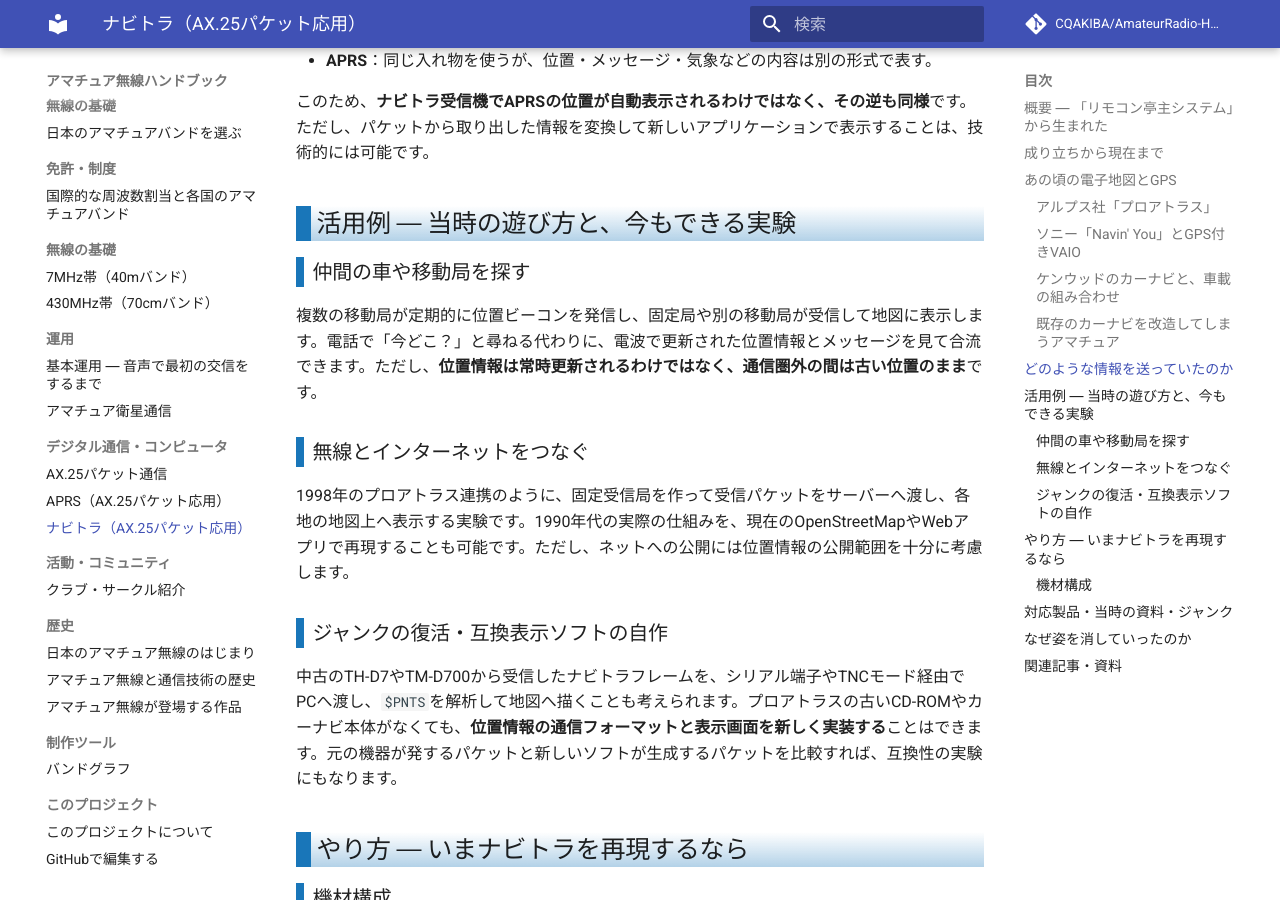
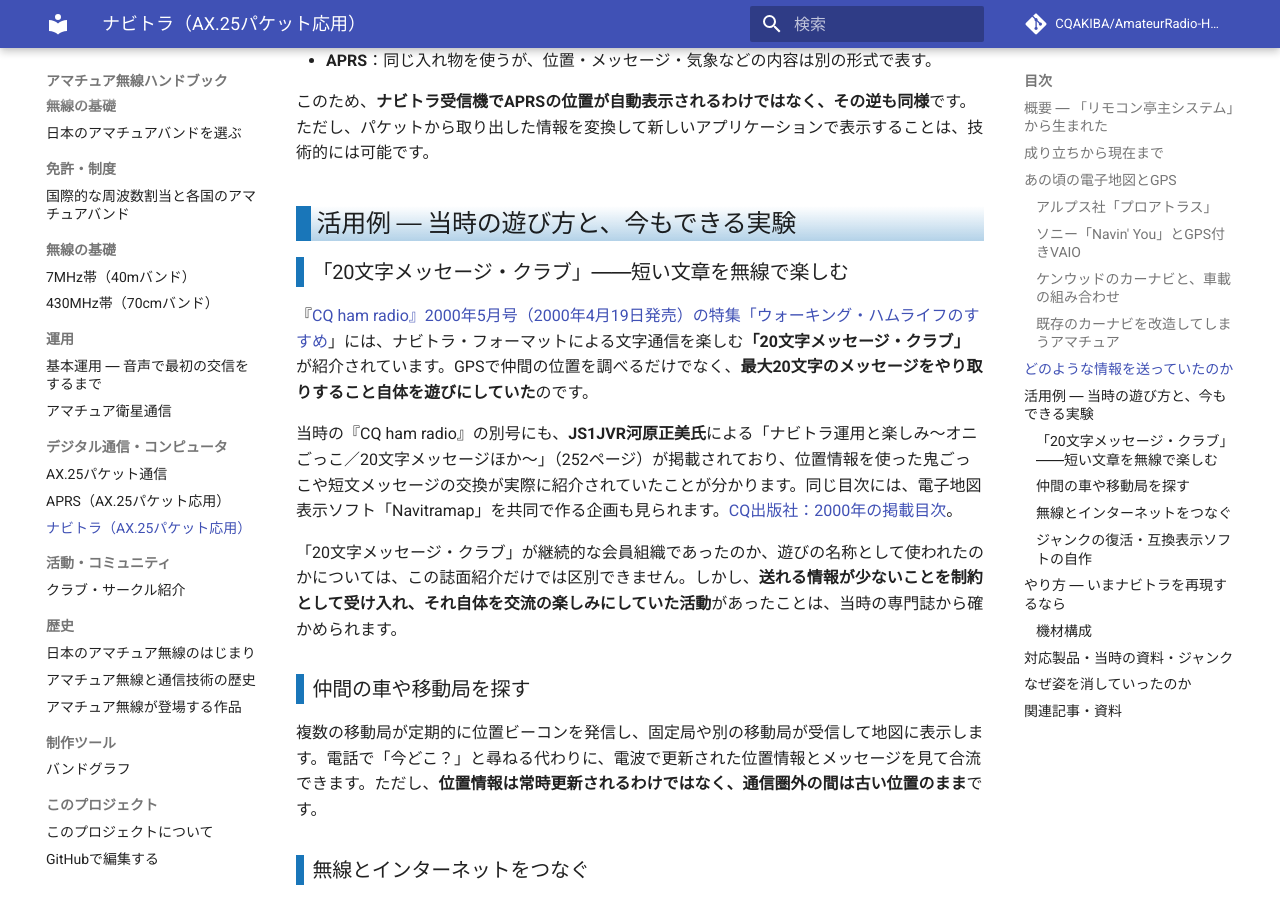
Before and after one commit to CQAKIBA/AmateurRadio-Handbook, an MkDocs documentation site: the page built from docs/07_デジタル通信・コンピュータ/ナビトラ.md, in a window 1280 px wide and 900 px high, scrolled down 3865 px. Built offline with MkDocs 1.6.1 and Material for MkDocs 9.7.7, drawn with Linux system fonts in a browser that asks for light colours; comment, search, counter and statistics services are not loaded; some of the changed text lies outside the part shown.

Commit message:
docs: 2000年CQ誌の『20文字メッセージ・クラブ』とナビトラ鬼ごっこを追記

```diff
--- a/docs/07_デジタル通信・コンピュータ/ナビトラ.md
+++ b/docs/07_デジタル通信・コンピュータ/ナビトラ.md
@@ -89,6 +89,14 @@
 
 ## 活用例 ― 当時の遊び方と、今もできる実験
 
+### 「20文字メッセージ・クラブ」――短い文章を無線で楽しむ
+
+『[CQ ham radio』2000年5月号（2000年4月19日発売）の特集「ウォーキング・ハムライフのすすめ](https://www.cqpub.co.jp/cqham/CQHAMWWW/2000-5/index5.htm)」には、ナビトラ・フォーマットによる文字通信を楽しむ**「20文字メッセージ・クラブ」**が紹介されています。GPSで仲間の位置を調べるだけでなく、**最大20文字のメッセージをやり取りすること自体を遊びにしていた**のです。
+
+当時の『CQ ham radio』の別号にも、**JS1JVR河原正美氏**による「ナビトラ運用と楽しみ～オニごっこ／20文字メッセージほか～」（252ページ）が掲載されており、位置情報を使った鬼ごっこや短文メッセージの交換が実際に紹介されていたことが分かります。同じ目次には、電子地図表示ソフト「Navitramap」を共同で作る企画も見られます。[CQ出版社：2000年の掲載目次](https://www.cqpub.co.jp/cqham/CQHAMWWW/2000-10/content.htm)。
+
+「20文字メッセージ・クラブ」が継続的な会員組織であったのか、遊びの名称として使われたのかについては、この誌面紹介だけでは区別できません。しかし、**送れる情報が少ないことを制約として受け入れ、それ自体を交流の楽しみにしていた活動**があったことは、当時の専門誌から確かめられます。
+
 ### 仲間の車や移動局を探す
 
 複数の移動局が定期的に位置ビーコンを発信し、固定局や別の移動局が受信して地図に表示します。電話で「今どこ？」と尋ねる代わりに、電波で更新された位置情報とメッセージを見て合流できます。ただし、**位置情報は常時更新されるわけではなく、通信圏外の間は古い位置のまま**です。
@@ -159,10 +167,12 @@
 - [APRS ― 位置と情報を共有する](APRS.md)
 - [アマチュア無線と通信技術の歴史](../15_歴史/history.md)
 - [CQ出版社：ナビトラのデータ形式と由来（PDF）](https://www.cqpub.co.jp/hanbai/books/14/14951/14951_p145.pdf)
+- [『CQ ham radio』2000年5月号：「20文字メッセージ・クラブ」を紹介](https://www.cqpub.co.jp/cqham/CQHAMWWW/2000-5/index5.htm)
+- [『CQ ham radio』2000年の掲載目次：鬼ごっこ・20文字メッセージ・Navitramap](https://www.cqpub.co.jp/cqham/CQHAMWWW/2000-10/content.htm)
 - [INTERNET Watch：1998年のプロアトラス98・ナビトラ連携](https://internet.watch.impress.co.jp/www/article/980710/alps.htm)
 - [ソニー：1998年のNavin' You製品資料](https://www.sony.com/ja/SonyInfo/News/Press/199805/98-045/)
 - [アルプス社：プロアトラス98発表当時の報道](https://pc.watch.impress.co.jp/docs/article/980610/alpsmap.htm)
 - [JS1RSV：カーナビNVX-4とナビトラの接続工作](https://www.ne.jp/asahi/ham/js1rsv/GPS/NVX4.htm)
 - [ケンウッド：APRS／ナビトラ運用実績周波数FAQ](https://faq2.jvckenwood.com/kenwood/smart/faq/detail.aspx?a=102&id=83851&isCrawler=1)
 
-ナビトラ対応のカーナビ接続資料、プロアトラスの画面、NAZCAの原型システムの詳しい記録、`$PNTS`形式の仕様書、短文メッセージを使った同好会の活動記録、当時の移動運用ログなどをご存じの方は、[GitHub Issues](https://github.com/CQAKIBA/AmateurRadio-Handbook/issues)から資料や体験を共有できます。
+ナビトラ対応のカーナビ接続資料、プロアトラスの画面、NAZCAの原型システムの詳しい記録、`$PNTS`形式の仕様書、「20文字メッセージ・クラブ」の参加方法や活動実態、当時の移動運用ログなどをご存じの方は、[GitHub Issues](https://github.com/CQAKIBA/AmateurRadio-Handbook/issues)から資料や体験を共有できます。
```
